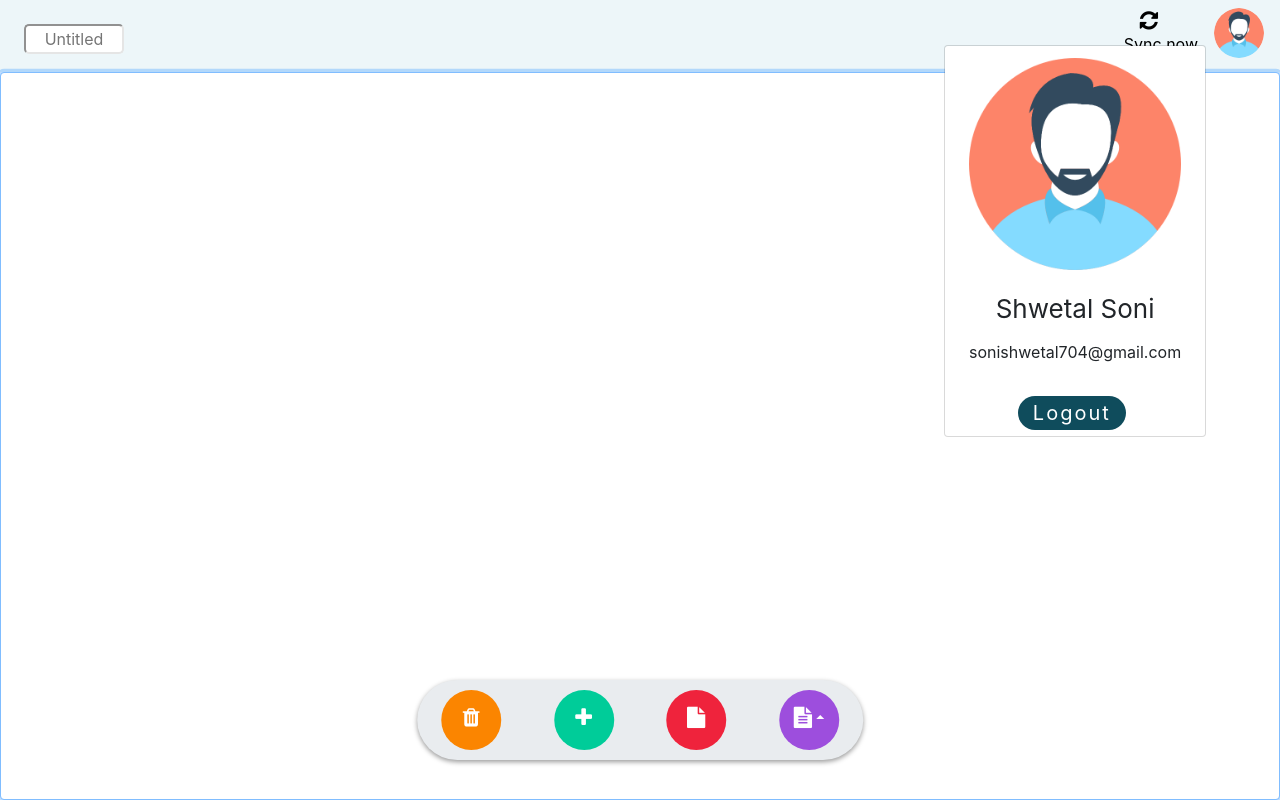
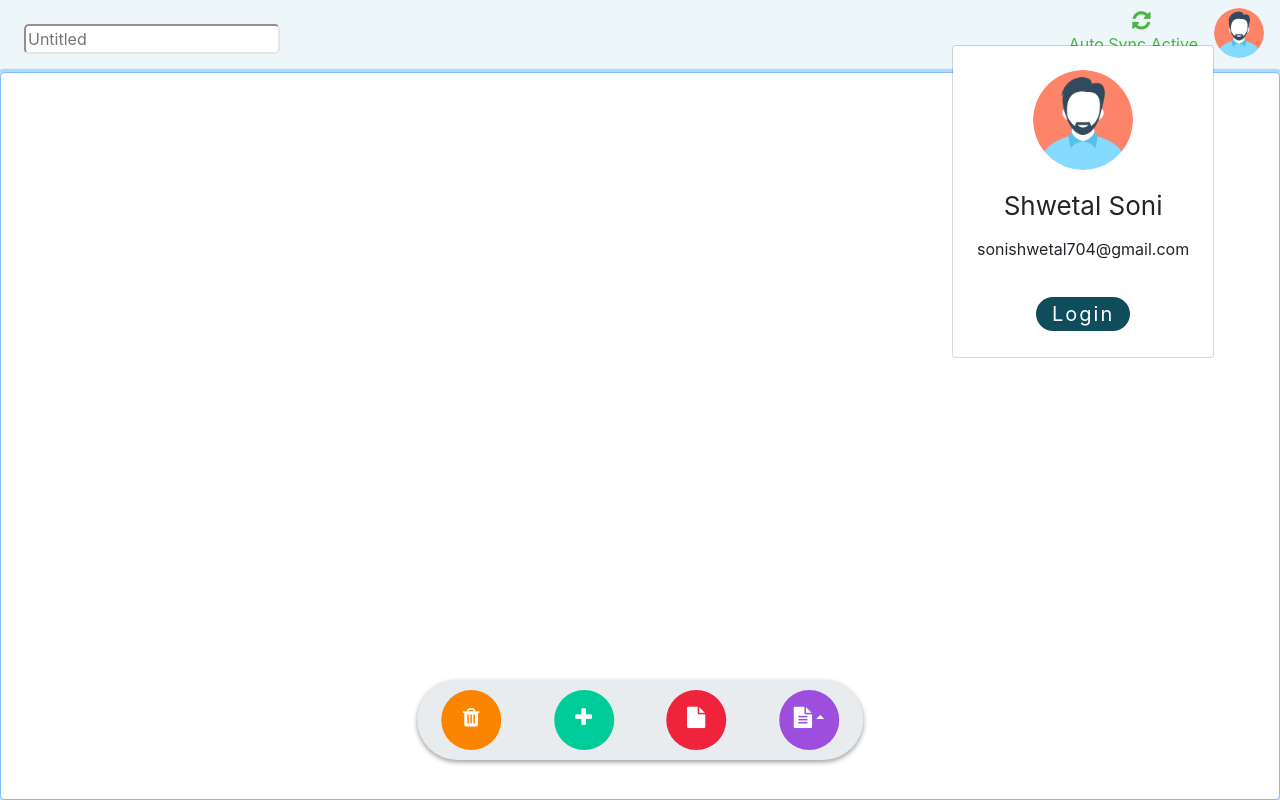
Before and after one commit to Anshit01/clippy, a Flask app: page / in a window 1280 px wide, after a click that opens the changed part. Run offline with Flask 2, Linux system fonts and the light colour scheme; some libraries are stand-ins or nearby versions.

Commit message:
made recent clips dropup working and minor UI changes

```diff
--- a/app/static/scripts/main.js
+++ b/app/static/scripts/main.js
@@ -55,7 +55,10 @@ $(document).ready( () => {
         socket.emit('new_clip', userId, newClipName)
     })
 
-
+    $('.recent-clip').on('click', function() {
+        var selectedClipId = $(this).attr('id')
+        socket.emit('get_clip', userId, selectedClipId)
+    })
 
     $('#login-btn').click(() => {
         if($('#login-btn').html() == 'Login'){
@@ -109,6 +112,7 @@ $(document).ready( () => {
             userEmail = email
             photoURL = photo_URL
             $('#profile-img').attr('src', photoURL)
+            $('#profile-img-lg').attr('src', photoURL)
             $('#login-btn').html('Log out')
 
             //filling recent clips drop down list
@@ -123,7 +127,10 @@ $(document).ready( () => {
                 i++
             }
             $('#recent-clip-list').html(content)
-
+            $('.recent-clip').on('click', function() {
+                var selectedClipId = $(this).attr('id')
+                socket.emit('get_clip', userId, selectedClipId)
+            })
             socket.emit('get_clip', userId, recentClipId)
         }
     })
@@ -151,9 +158,7 @@ $(document).ready( () => {
             clipName = clip_name
             clipId = clip_id
             $('#clip-name').val(clipName)
-            if(clipData){
-                $('#textarea').val(clipData)
-            }
+            $('#textarea').val(clipData)
         }
     })
 
@@ -170,6 +175,10 @@ $(document).ready( () => {
                 + '<div class="dropdown-divider"></div>'
                 + $('#recent-clip-list').html()
             )
+            $('.recent-clip').on('click', function() {
+                var selectedClipId = $(this).attr('id')
+                socket.emit('get_clip', userId, selectedClipId)
+            })
         }
     })
 
--- a/app/static/styles/main.css
+++ b/app/static/styles/main.css
@@ -99,6 +99,14 @@ body {
     display: inline;
 }
 
+.recent-clip {
+    transition: font-size 0.2s;
+}
+
+.recent-clip:hover {
+    font-size: 1.1em;
+}
+
 /***************************************** top bar css starts here*********************************/
 
 
@@ -109,18 +117,22 @@ body {
 }
 
 .sync {
-    color: #000000;
+    color: #4BB543;
 }
 
 .sync:hover{
-    color: #000000;
+    text-decoration: none;
+    color: #4BB543;
+
 }
 
-.sync:focus{
-    outline: 0;
-    text-decoration: none;
+.sync-icon {
+    transition: transform 0.2s;
 }
 
+.sync-icon:hover {
+    transform: rotate(120deg);
+}
 
 .bd-highlight{
      background-color: #edf6f9;
@@ -129,12 +141,9 @@ body {
 input{
     border-radius: 5px;
     border-color: #e5e5e5;
-    width: 100px;
+    max-width: 300px;
 }
 
-input[type=text]{
-    text-align: center;
-}
 
 /******************************************user modal******************************/
 
@@ -144,9 +153,9 @@ input[type=text]{
     color: #fff;
     background-color: #0f4c5c;
     border-radius: 20px;
-    padding: 5px 15px 5px 15px;
+    padding: 5px 16px;
     letter-spacing: 2px;
-    margin-left: 28%;
+
 }
 
 .logout:hover{
@@ -164,3 +173,11 @@ input[type=text]{
 .email-id {
     margin-bottom: 30px;
 }
+
+#profile-img-lg {
+    height: 100px;
+    width: 100px;
+    border-radius: 50%;
+    padding: 0;
+    margin: 16px auto;
+}
--- a/app/templates/index.html
+++ b/app/templates/index.html
@@ -20,14 +20,14 @@
 
             <div class="mr-auto bd-highlight">
                 <form class="form-inline ">
-                    <input id="clip-name" class="mt-4 ml-4 recent_file" type="text" placeholder="Untitled" >
+                    <input id="clip-name" class="mt-4 ml-4 clip-name" type="text" placeholder="Untitled" >
                 </form>
             </div>
 
-            <div class="mr-3 mt-2 bd-highlight">
-                <a href="#" class="sync ml-3 text-center">
-                    <i class="fa fa-refresh fa-lg" aria-hidden="true"></i>
-                    <p>Sync now</p>
+            <div class="mr-3 mt-2 bd-highlight text-center">
+                <a class="sync ml-3 text-center">
+                    <i class="fa fa-refresh fa-lg sync-icon" aria-hidden="true"></i><br>
+                    <p>Auto Sync Active</p>
                 </a>
             </div>
 
@@ -35,13 +35,14 @@
 
                 <a  class="text-center" data-toggle="dropdown"> <img id="profile-img" src="/static/styles/images/user.png" class="user"></a>
 
-                <div id="profile" class="dropdown-menu mr-2 mt-4 ">
+                <div id="profile" class="dropdown-menu mt-4 ">
 
-                    <img id="profile-img" src="/static/styles/images/user.png" class=" dropdown-item ">
+                    <img id="profile-img-lg" src="/static/styles/images/user.png" class=" dropdown-item ">
                     <h3 class="dropdown-item user-name  text-center">Shwetal Soni</h3>
                     <p class="dropdown-item email-id text-center">sonishwetal704@gmail.com</p>
-                    <a id="login-btn" class="logout text-center ">Logout</a>
-
+                    <p class="dropdown-item text-center">
+                        <a id="login-btn" class="logout">Login</a>
+                    </p>
                 </div>
 
             </div>
```
